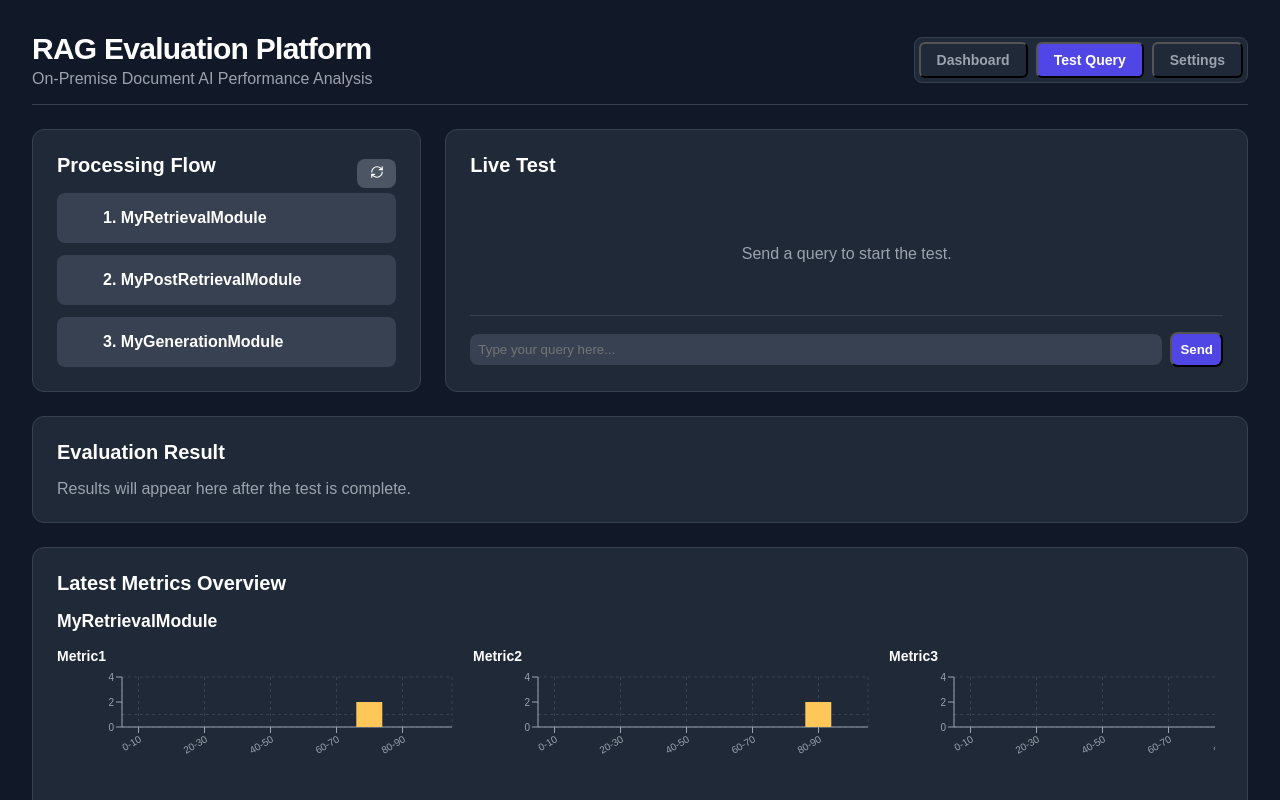
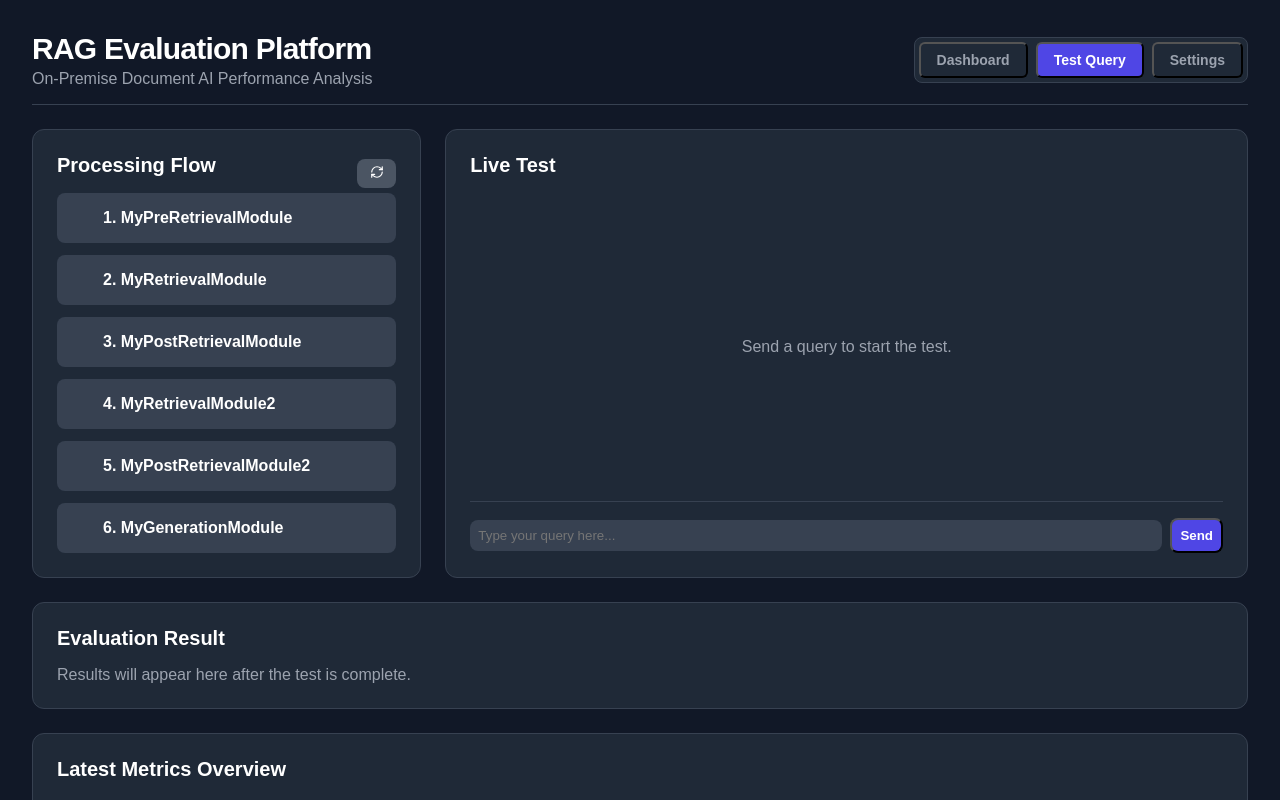
Before and after one commit to meta-gang/RAG-APP-UI, a React app: page / in a window 1280 px wide. Both pictures are taken after a click on the button "Test Query". Shown: the top 800 px of the page. Built offline with nearby package versions, Linux system fonts and the light colour scheme; what recoil-persist would draw is missing.

Commit message:
feat: duplicated module prints only once in 'Processing flow' & twinkles according to its flow

```diff
--- a/src/pages/TestQuery/TestQueryView.tsx
+++ b/src/pages/TestQuery/TestQueryView.tsx
@@ -9,6 +9,7 @@ import { Accordion } from '../../components/Accordion';
 
 interface TestQueryViewProps {
   pipeline: string[];
+  pipelineSet: string[];
   moduleStatuses: Record<string, 'pending' | 'loading' | 'completed'>;
   messages: { sender: "user" | "bot"; text: string }[];
   metrics: {
@@ -21,6 +22,7 @@ interface TestQueryViewProps {
 
 export const TestQueryView: React.FC<TestQueryViewProps> = ({
   pipeline,
+  pipelineSet,
   moduleStatuses,
   messages,
   handleSendMessage,
@@ -64,12 +66,14 @@ export const TestQueryView: React.FC<TestQueryViewProps> = ({
           </S.ResetButton>
         </S.TestQueryHeader>
         <S.FlowList>
-          {pipeline.map((module, index) => {
+          {pipelineSet.map((module, index) => {
             const status = moduleStatuses[module] || 'pending';
+            const isCurrentlyProcessing = pipeline.findIndex((m, i) =>
+              m === module && moduleStatuses[pipeline[i]] === 'loading') !== -1;
             return (
               <S.FlowItem
                 key={module}
-                isActive={status === 'loading'}
+                isActive={status === 'loading' || isCurrentlyProcessing}
                 isCompleted={status === 'completed'}
               >
                 {status === 'loading' && <S.Spinner />}
--- a/src/pages/TestQuery/index.tsx
+++ b/src/pages/TestQuery/index.tsx
@@ -8,7 +8,8 @@ import { chatEvaluationRun } from '../../data/mockUserData';
 type ModuleStatus = 'pending' | 'loading' | 'completed';
 
 export const TestQueryPage: React.FC = () => {
-    const pipeline = ["MyRetrievalModule", "MyPostRetrievalModule", "MyGenerationModule"];
+    const pipeline = ["MyPreRetrievalModule", "MyRetrievalModule", "MyPostRetrievalModule", "MyRetrievalModule", "MyPostRetrievalModule", "MyRetrievalModule", "MyPostRetrievalModule", "MyRetrievalModule2", "MyPostRetrievalModule2", "MyRetrievalModule2", "MyPostRetrievalModule2", "MyGenerationModule"];
+    const pipelineSet = Array.from(new Set(pipeline))  // 단일 모듈 출력만을 위한 집합
 
     // useState를 useRecoilState로 변경하여 전역 상태 사용
     const [tqState, setTqState] = useRecoilState(testQueryState);
@@ -96,6 +97,7 @@ export const TestQueryPage: React.FC = () => {
     return (
         <TestQueryView
             pipeline={pipeline}
+            pipelineSet={pipelineSet}
             moduleStatuses={tqState.moduleStatuses}
             messages={tqState.messages}
             handleSendMessage={handleSendMessage}
```
